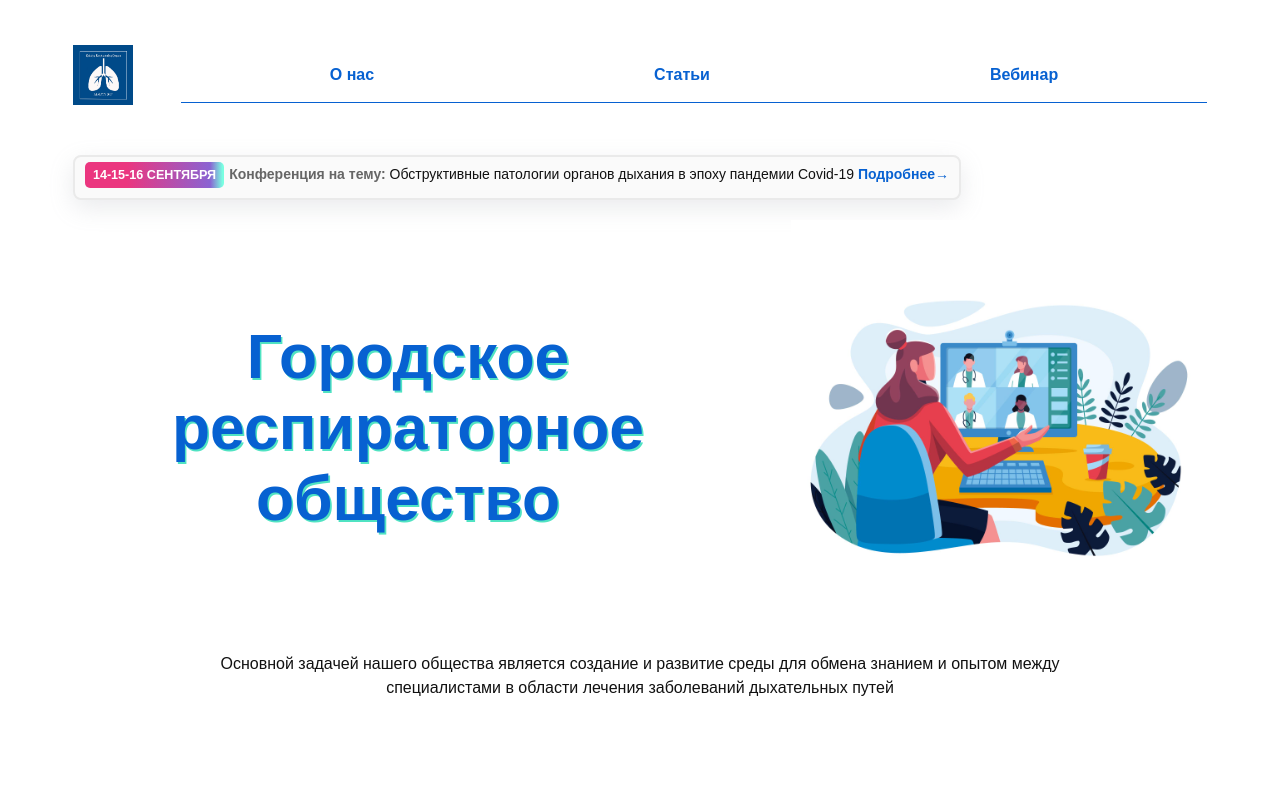
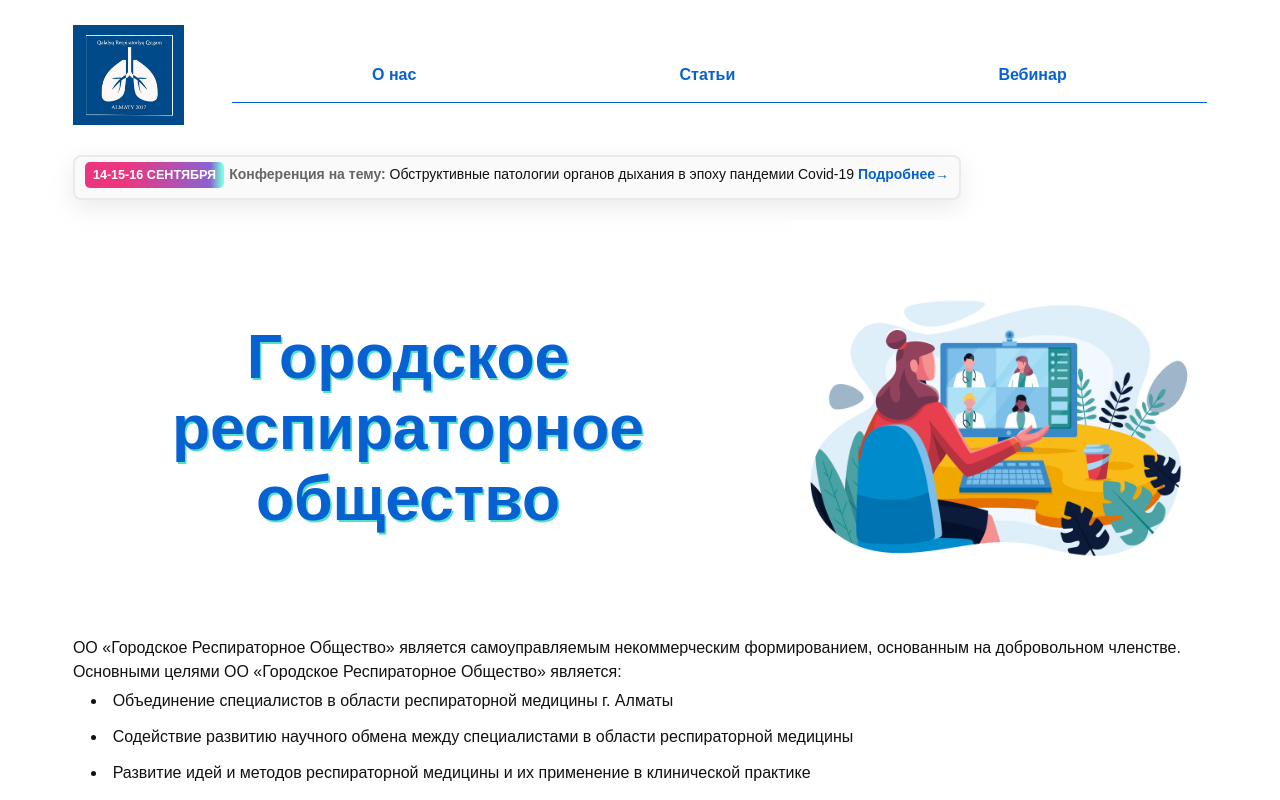
Before and after one commit to bkyerv/respulmo, a Next.js app: page / in a window 1280 px wide. Shown: the top 800 px of the page. Built offline with nearby package versions, Linux system fonts and the light colour scheme.

Commit message:
adds logo large

```diff
--- a/components/Navbar.js
+++ b/components/Navbar.js
@@ -3,12 +3,16 @@ import Image from "next/image";
 
 import style from "./Navbar.module.css";
 import logo from "../public/logo/символ.jpg";
+import logo2 from "../public/logo/символ2.jpg";
 
 export default function Navbar() {
   return (
     <div className="flex">
       <Link href="/">
-        <Image src={logo} width="60" height="60" style={{ display: "block" }} />
+        <img src={logo.src} className={style.Logo_sm}/>
+      </Link>
+      <Link href="/">
+        <img src={logo2.src} className={style.Logo}/>
       </Link>
       <nav>
         <ul className={style.Nav}>
--- a/components/Navbar.module.css
+++ b/components/Navbar.module.css
@@ -21,3 +21,29 @@
   font-weight: bold;
   line-height: 1rem;
 }
+
+.Logo {
+
+		height: 100px;
+		width: max(400px, 100%);
+}
+
+@media(min-width: 600px){
+	.Logo{
+		display:none;
+}
+
+}
+
+
+.Logo_sm {
+	display:none;
+}
+
+@media(min-width: 600px){
+	.Logo_sm{
+		height: 100px;
+		width: 100;
+		display:block;
+	}
+}
--- a/components/WebinarDetails.js
+++ b/components/WebinarDetails.js
@@ -1,3 +1,4 @@
+import Link from 'next/link';
 import Speaker from "./Speaker";
 import style from "./WebinarDetails.module.css";
 import spkrs from "../speakers/speakers";
@@ -15,6 +16,9 @@ export default function Details() {
         <br />
         <b>Обструктивные патологии органов дыхания в эпоху пандемии Covid-19</b>
       </p>
+	  <Link href='../public/doc.pdf'>
+	  Programma
+	  </Link>
       <div className="header">
         <p className={style.Subject}>Спикеры</p>
       </div>
--- a/pages/index.js
+++ b/pages/index.js
@@ -28,12 +28,17 @@ export default function Start() {
         </div>
         <div className={styles.HeroImg} />
       </div>
-      <div className={styles.Mission}>
+      <div >
         <p>
-          Основной задачей нашего общества является создание и развитие среды
-          для обмена знанием и опытом между специалистами в области лечения
-          заболеваний дыхательных путей
+	  ОО «Городское Респираторное Общество» является самоуправляемым некоммерческим формированием, основанным на добровольном членстве. Основными целями ОО «Городское Респираторное Общество» является:
         </p>
+	  <div>
+	  <ol>
+	  <li className={styles.ListItem}>Объединение специалистов в области респираторной медицины г. Алматы </li>
+	  <li className={styles.ListItem}>Содействие развитию научного обмена между специалистами в области респираторной медицины</li>
+	  <li className={styles.ListItem}>Развитие идей и методов респираторной медицины и их применение в клинической практике</li>
+	  </ol>
+	  </div>
       </div>
     </div>
   );
--- a/styles/Index.module.css
+++ b/styles/Index.module.css
@@ -66,3 +66,9 @@
   padding: 1rem;
   text-align: center;
 }
+
+.ListItem{
+	padding: 1ch;
+	list-style:inside;
+	text-indent: 1ch;
+}
--- a/styles/globals.css
+++ b/styles/globals.css
@@ -51,12 +51,14 @@ section {
 /*outline: none;*/
 /*}*/
 
-img {
-  max-width: 100%;
+ol {
+
 }
 
+
+
 li {
-  list-style: none;
+	list-style: none;
 }
 
 a {
```
Also changed, not shown: public/logo/символ2.jpg (added), 1 other file (tests, documents, lock files or other folders).
